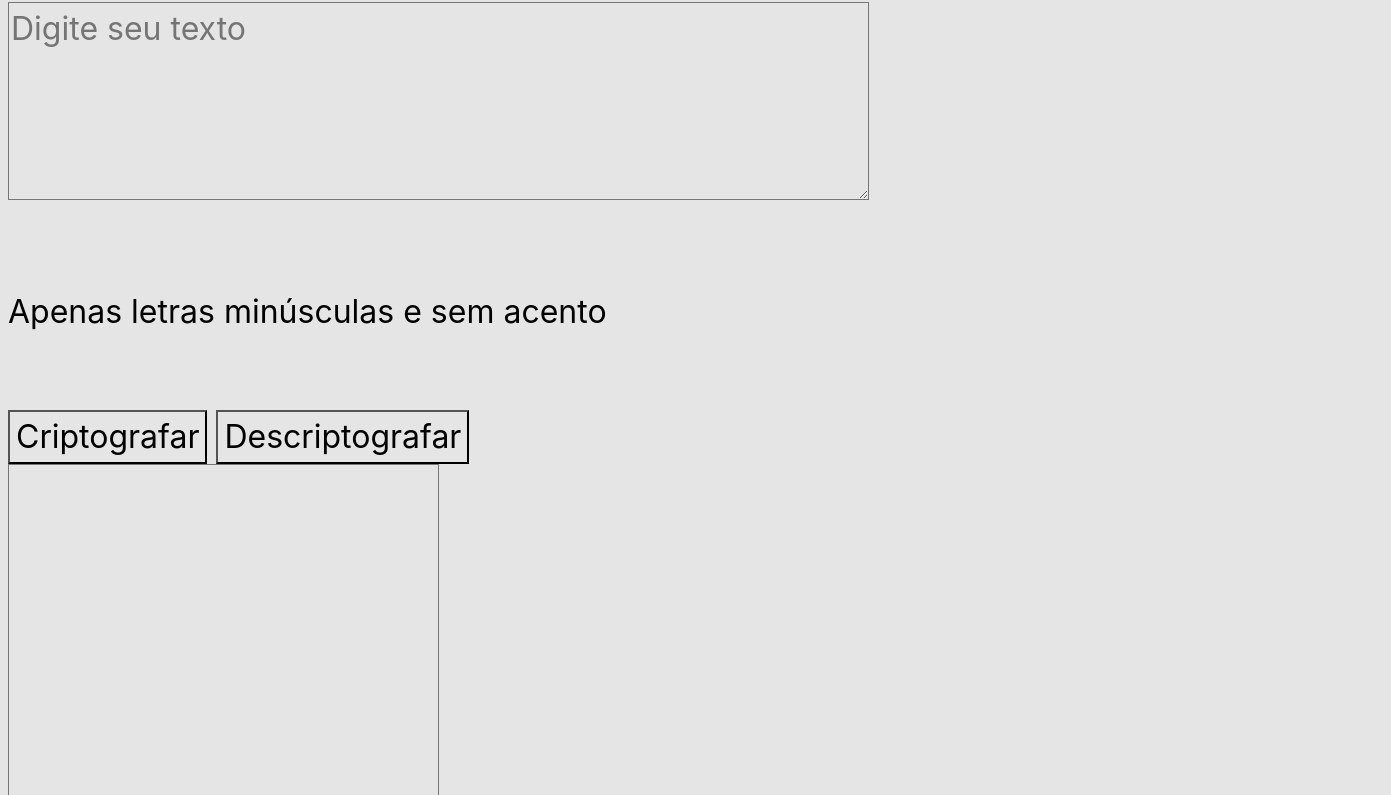
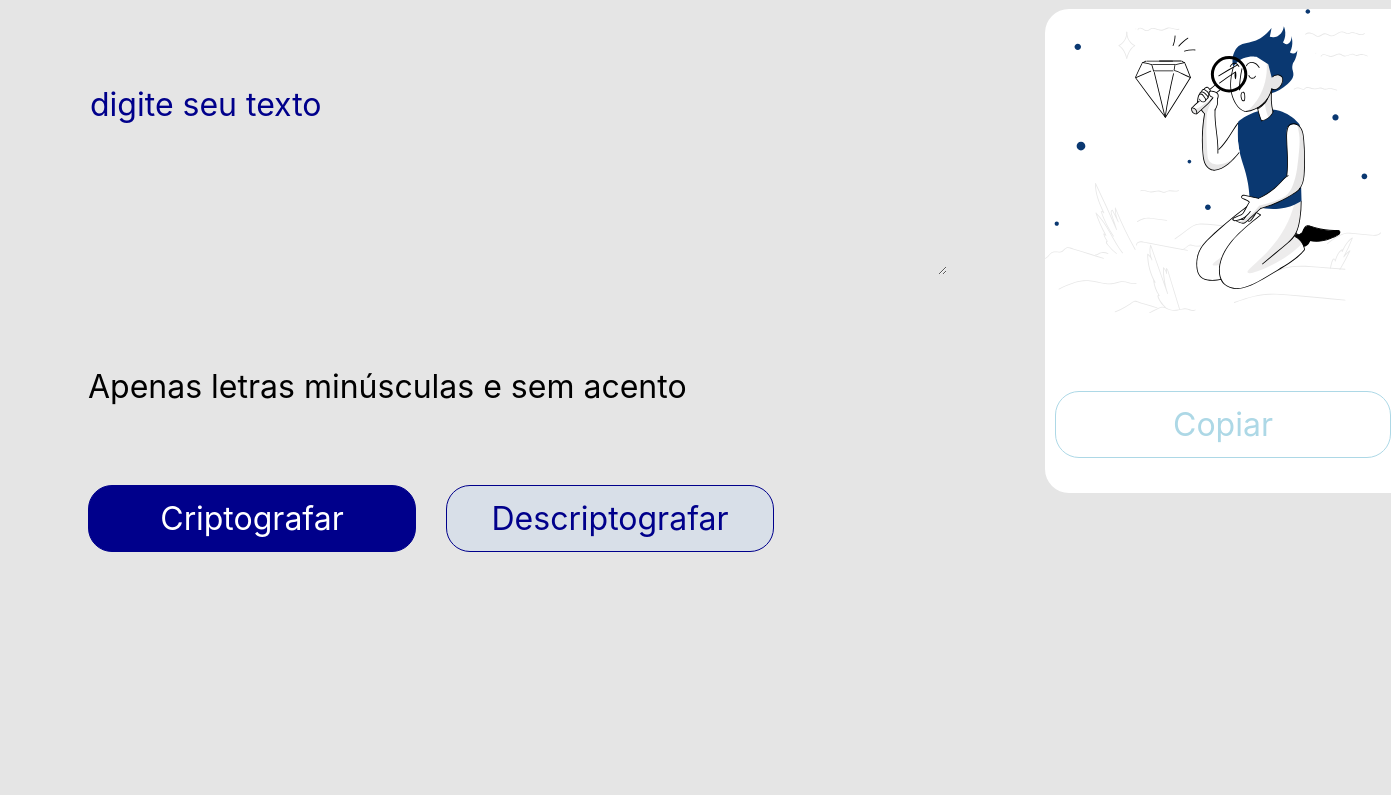
Before and after one commit to pagliarinimvp/DecodificadorDeTexto, a plain HTML site: page Index.html in a window 1280 px wide. Shown: the part 67-862 px from the top of the page, 1391 px wide, since content can reach past the window. After the commit the page ends 800 px from the top, so only its background shows below. Drawn offline with Linux system fonts and the light colour scheme.

Commit message:
base para finalizar projeto HTML e CSS

```diff
--- a/Index.html
+++ b/Index.html
@@ -16,13 +16,13 @@
     </Header>
     <main>
         <section>
-            <textarea class="area_do_texto" cols="41" rows="4" placeholder="Digite seu texto"></textarea>
+            <textarea class="area_do_texto" cols="41" rows="4" placeholder="digite seu texto"></textarea>
 
             <div class="Informacao">
                 <h6>Apenas letras minúsculas e sem acento</h6>
             </div>
 
-            <div class="Botoes">
+            <div class="botoes">
                 <button class="botao_encriptar">Criptografar</button>
                 <button class="botao_desencriptar">Descriptografar</button>
             </div>
--- a/Style.css
+++ b/Style.css
@@ -6,3 +6,94 @@
     font-weight: 400;
     font-size: 32px;
 }
+
+.LogoAlura {
+    margin-left: 10px;
+    padding-top: 10px;
+    width: 2%;
+}
+
+main {
+    display: flex;
+    margin-bottom: 50px;
+    margin-left: 80px;
+}
+
+.area_do_texto {
+    border: none;
+    color: darkblue;
+    margin-top: 90px;
+    text-transform: lowercase;
+}
+
+::placeholder {
+    color: darkblue;
+}
+
+.area_do_texto {
+    outline: none;
+}
+
+
+.informacao {
+    font-size: 18px;
+    color: grey;
+}
+
+.botoes {
+    display: flex;
+    margin-top: 18px;
+
+}
+
+.botao_encriptar {
+    background-color: darkblue;
+    border: 1px solid darkblue;
+    border-radius: 24px;
+    color: white;
+    cursor: pointer;
+    height: 67px;
+    width: 328px;
+}
+
+.botao_desencriptar {
+    background-color: #D8DFE8;
+    border: 1px solid darkblue;
+    border-radius: 24px;
+    color: darkblue;
+    cursor: pointer;
+    height: 67px;
+    margin-left: 30px;
+    width: 328px;
+}
+
+.mensagem {
+    background: white;
+    background-image: url(Imagens/Imagem\ Mensagem\ .svg);
+    background-repeat: no-repeat;
+    border: none;
+    border-radius: 24px;
+    color: darkblue;
+    margin-left: 98px;
+    margin-top: 20px;
+    padding-left: 20px;
+    position: fixed;
+
+}
+
+.mensagem:focus {
+    outline: none;
+}
+
+.botao_copiar {
+    background-color: white;
+    border: 1px solid lightblue;
+    border-radius: 24px;
+    color: lightblue;
+    cursor: pointer;
+    height: 67px;
+    margin-top: 402px;
+    position: absolute;
+    margin-left: 108px;
+    width: 336px;
+}
```
Also changed, not shown: Imagens/botao_exclamacao.svg (added).
